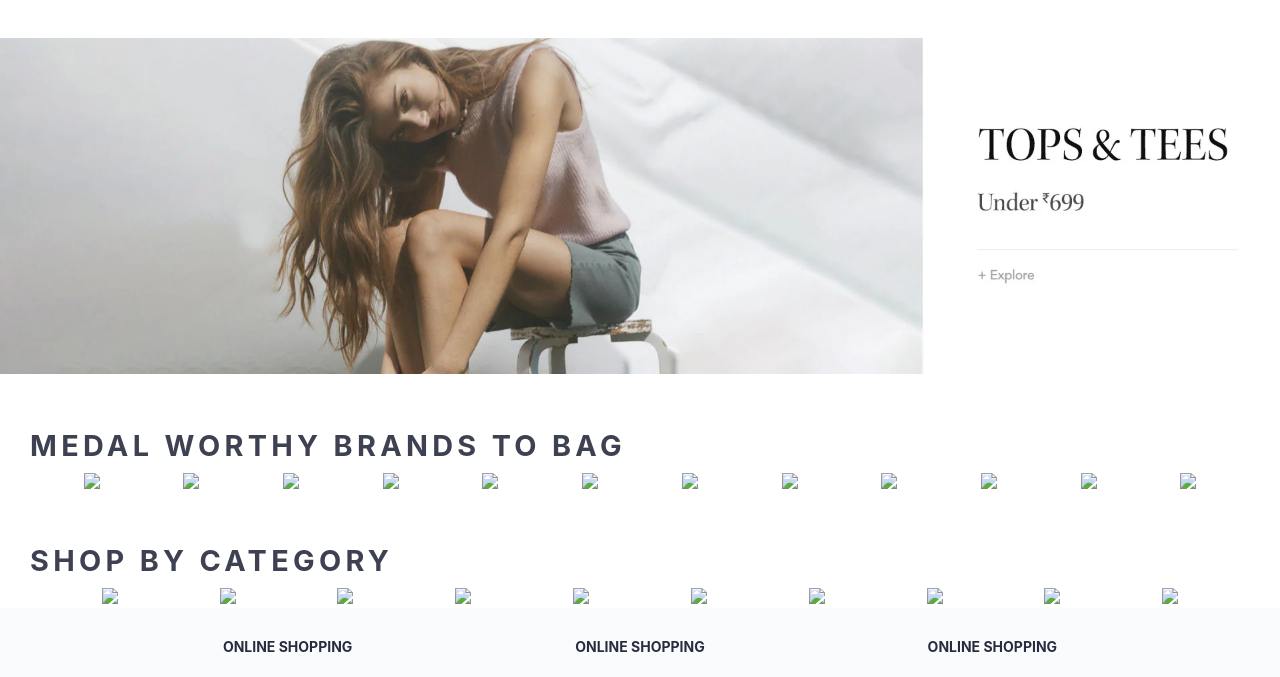
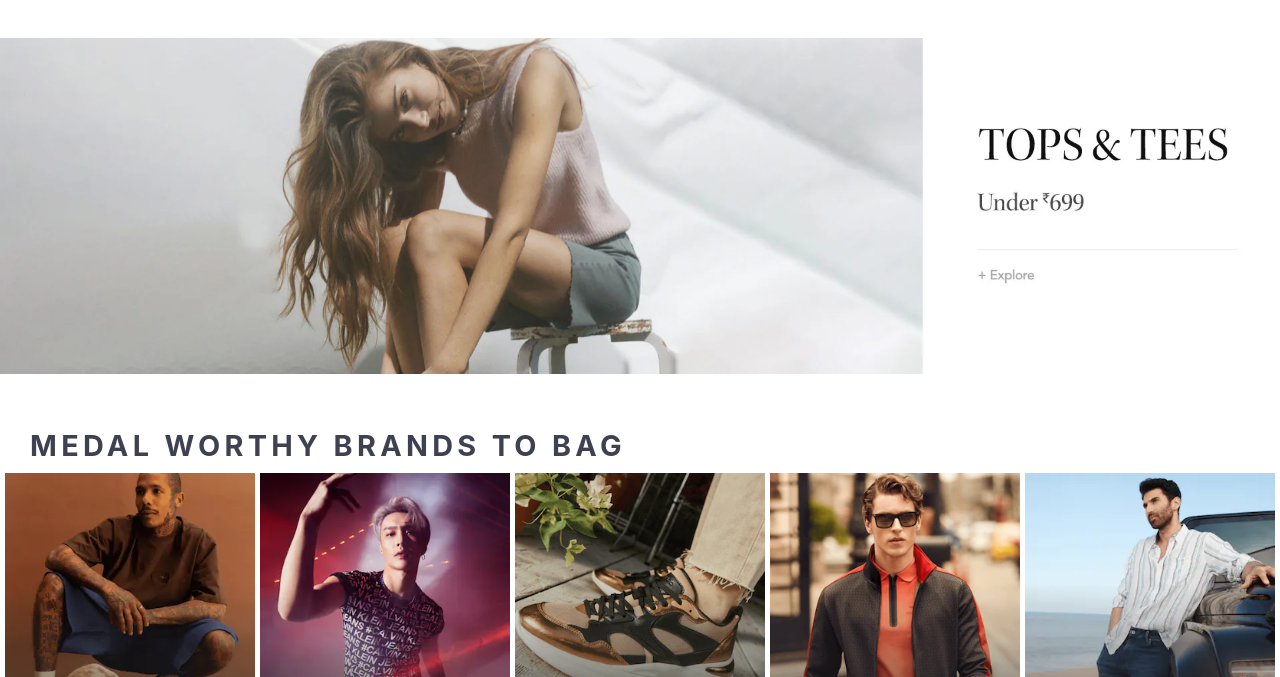
Before and after one commit to amitsharma8429/myntra-clone, a plain HTML site: page index.html in a window 1280 px wide. Shown: the part 82-759 px from the top of the page. Drawn offline with nearby package versions, Linux system fonts and the light colour scheme.

Commit message:
Update index.html

```diff
--- a/index.html
+++ b/index.html
@@ -45,32 +45,32 @@
         </div>
         <div class="category_heading">MEDAL WORTHY BRANDS TO BAG</div>
         <div class="category_items">
-            <a href="#"><img class="sale_item" src="images/offers/1.png"></a>
-            <a href="#"><img class="sale_item" src="images/offers/2.png"></a>
-            <a href="#"><img class="sale_item" src="images/offers/3.png"></a>
-            <a href="#"><img class="sale_item" src="images/offers/4.png"></a>
-            <a href="#"><img class="sale_item" src="images/offers/5.png"></a>
-            <a href="#"><img class="sale_item" src="images/offers/6.png"></a>
-            <a href="#"><img class="sale_item" src="images/offers/7.png"></a>
-            <a href="#"><img class="sale_item" src="images/offers/8.png"></a>
-            <a href="#"><img class="sale_item" src="images/offers/9.png"></a>
-            <a href="#"><img class="sale_item" src="images/offers/10.png"></a>
-            <a href="#"><img class="sale_item" src="images/offers/11.png"></a>
-            <a href="#"><img class="sale_item" src="images/offers/12.png"></a>
+            <a href="#"><img class="sale_item" src="1.png"></a>
+            <a href="#"><img class="sale_item" src="2.png"></a>
+            <a href="#"><img class="sale_item" src="3.png"></a>
+            <a href="#"><img class="sale_item" src="4.png"></a>
+            <a href="#"><img class="sale_item" src="5.png"></a>
+            <a href="#"><img class="sale_item" src="6.png"></a>
+            <a href="#"><img class="sale_item" src="7.png"></a>
+            <a href="#"><img class="sale_item" src="8.png"></a>
+            <a href="#"><img class="sale_item" src="9.png"></a>
+            <a href="#"><img class="sale_item" src="10.png"></a>
+            <a href="#"><img class="sale_item" src="11.png"></a>
+            <a href="#"><img class="sale_item" src="12.png"></a>
         </div>
 
         <div class="category_heading">SHOP BY CATEGORY</div>
         <div class="category_items">
-            <a href="#"><img class="sale_item" src="categories/1.jpg"></a>
-            <a href="#"><img class="sale_item" src="categories/2.jpg"></a>
-            <a href="#"><img class="sale_item" src="categories/3.jpg"></a>
-            <a href="#"><img class="sale_item" src="categories/4.jpg"></a>
-            <a href="#"><img class="sale_item" src="categories/5.jpg"></a>
-            <a href="#"><img class="sale_item" src="categories/6.jpg"></a>
-            <a href="#"><img class="sale_item" src="categories/7.jpg"></a>
-            <a href="#"><img class="sale_item" src="categories/8.jpg"></a>
-            <a href="#"><img class="sale_item" src="categories/9.jpg"></a>
-            <a href="#"><img class="sale_item" src="categories/10.jpg"></a>
+            <a href="#"><img class="sale_item" src="1.jpg"></a>
+            <a href="#"><img class="sale_item" src="2.jpg"></a>
+            <a href="#"><img class="sale_item" src="3.jpg"></a>
+            <a href="#"><img class="sale_item" src="4.jpg"></a>
+            <a href="#"><img class="sale_item" src="5.jpg"></a>
+            <a href="#"><img class="sale_item" src="6.jpg"></a>
+            <a href="#"><img class="sale_item" src="7.jpg"></a>
+            <a href="#"><img class="sale_item" src="8.jpg"></a>
+            <a href="#"><img class="sale_item" src="9.jpg"></a>
+            <a href="#"><img class="sale_item" src="10.jpg"></a>
         </div>
     </main>
     <footer>
```
